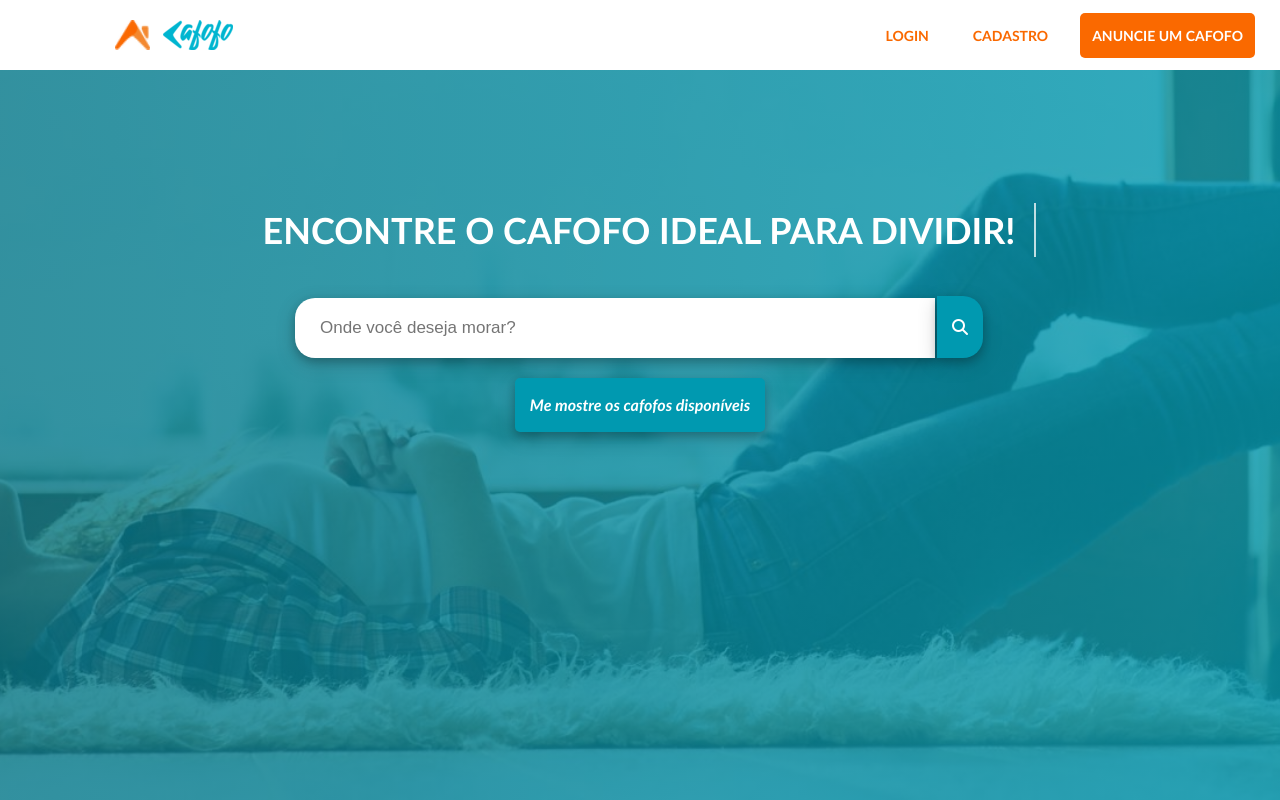
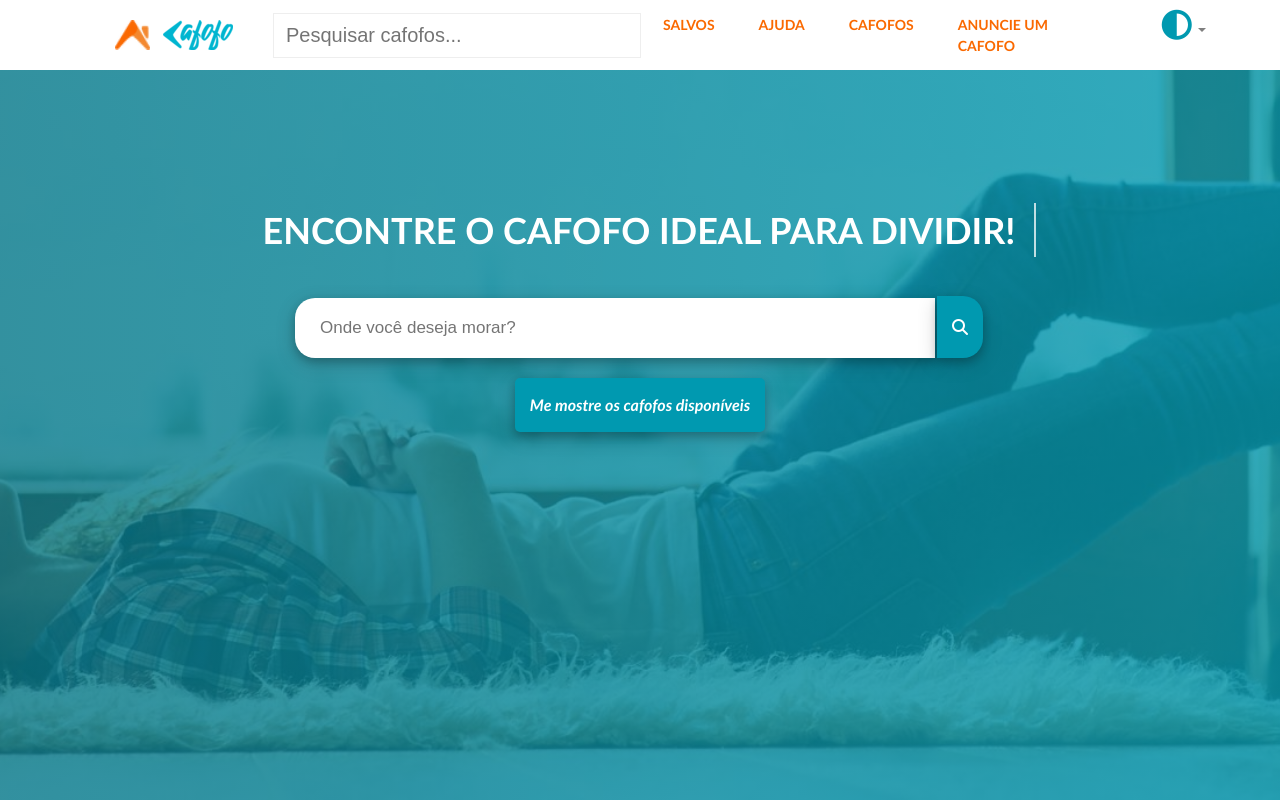
Before and after one commit to desenho-2019/WebAPP, a React (Create React App) app in the folder cafofo/: page / in a window 1280 px wide. Built offline with nearby package versions, Linux system fonts and the light colour scheme.

Commit message:
Creating and Styling Login Navbar

```diff
--- a/cafofo/src/components/header/index.js
+++ b/cafofo/src/components/header/index.js
@@ -1,5 +1,5 @@
 import React, { Component } from 'react';
-import { Nav, Navbar, Container } from 'react-bootstrap';
+import { Nav, Navbar, Container, Form, Button, FormControl, NavDropdown } from 'react-bootstrap';
 import './styles.css';
 import 'bootstrap/dist/css/bootstrap.min.css';
 import { Link } from 'react-router-dom';
@@ -9,10 +9,10 @@ class Header extends Component {
 	/*
 	  Linha de Código para simular usuário logado
 	*/
-	//localStorage.setItem('token', '1')
 
 	render() {
 		//localStorage.removeItem('token')
+		localStorage.setItem('token', '1')
 
 		if (localStorage.getItem('token')) {
 			//navbar logada
@@ -36,9 +36,22 @@ class Header extends Component {
 						/>
 					</Navbar.Brand>
 					<Navbar.Toggle aria-controls="basic-navbar-nav" />
+					<input className="header-search-bar" type="text" name="search" placeholder="Pesquisar cafofos..."></input>
 					<Navbar.Collapse id="justify-content-end">
 						<Nav className="ml-auto">
-							<Nav.Link className="button-active" href="/cadastro">ANUNCIE UM CAFOFO</Nav.Link>
+							<Nav.Link className="button-header" href="/">SALVOS</Nav.Link>
+							<Nav.Link className="button-header" href="/">AJUDA</Nav.Link>
+							<Nav.Link className="button-header" href="/cafofos">CAFOFOS</Nav.Link>
+							<Nav.Link className="button-header" href="/register-cafofo">ANUNCIE UM CAFOFO</Nav.Link>
+							<NavDropdown className="photo-header" alignRight title={
+								<i class="fas fa-adjust fa-2x"></i>
+							}
+							id="dropdown-item-button">
+								<NavDropdown.Item id="item-photo-header" href="">Perfil</NavDropdown.Item>
+								<NavDropdown.Item id="item-photo-header" href="">Conta</NavDropdown.Item>
+								<NavDropdown.Divider />
+								<NavDropdown.Item id="item-photo-header" href="">Sair</NavDropdown.Item>
+							</NavDropdown>
 						</Nav>
 					</Navbar.Collapse>
 				</Navbar>
--- a/cafofo/src/components/header/styles.css
+++ b/cafofo/src/components/header/styles.css
@@ -6,11 +6,39 @@
     box-shadow: 0px -30px 43px 6px rgba(0,0,0,0.68);
 
 }
+
 #justify-content-end{
     color:#fa6900;
+    padding-right: 7%;
 }
 #brand-icon {
     margin-left: 8%;
+}
+
+.photo-header i {
+   color: #0099B0;
+   justify-content: center;
+   align-items: center;
+   margin-top: 25%;
+   margin-right: 5%;
+   margin-left: 80%;
+}
+
+#item-photo-header:hover {
+    color: #0099b0;
+}
+
+#item-photo-header:active {
+    background-color: #A7DBD7;
+}
+
+.header-search-bar {
+    width: 30%;
+    height: 45px;
+    padding-left: 1%;
+    margin-left: 3%;
+    border-color: rgb(197, 197, 197);
+    border: 1px ridge;
 }
 
 .button-header {
--- a/cafofo/src/pages/adslist/index.js
+++ b/cafofo/src/pages/adslist/index.js
@@ -45,13 +45,8 @@ export default class Adslist extends React.Component {
         const { cafofoAds } = this.state;
 
         return (
-
             <div>
                 <div className="filter-bar">
-                    <div className="filter-date">
-                        <label>Data</label><br />
-                        <DateFilter />
-                    </div>
                     <div className="filter-price">
                         <label>Preço</label><br />
                         <Range min={0} max={20} defaultValue={[3, 10]} tipFormatter={value => `${value}%`} />
@@ -60,8 +55,8 @@ export default class Adslist extends React.Component {
                         <label>Gênero</label><br />
                         <form>
                             <select id="genre" name="genre">
-                                <option value="masc">Masculino</option>
-                                <option value="fem">Feminino</option>
+                                <option value="masc">Apenas Masculino</option>
+                                <option value="fem">Apenas Feminino</option>
                                 <option value="indef">Indefinido</option>
                             </select>
                         </form>
@@ -83,6 +78,7 @@ export default class Adslist extends React.Component {
                             <Link to={`/cafofos/${ads.id}`}>
                                 <img src={ads.img} />
                                 <strong>{ads.title}</strong>
+                                <h2>{ads.location}</h2>
                                 <h2>{ads.addres}</h2>
                                 <h4>{ads.rooms} Quartos • {ads.bathrooms} Banheiros</h4>
                                 <h3>R$ {ads.price}</h3>
```
